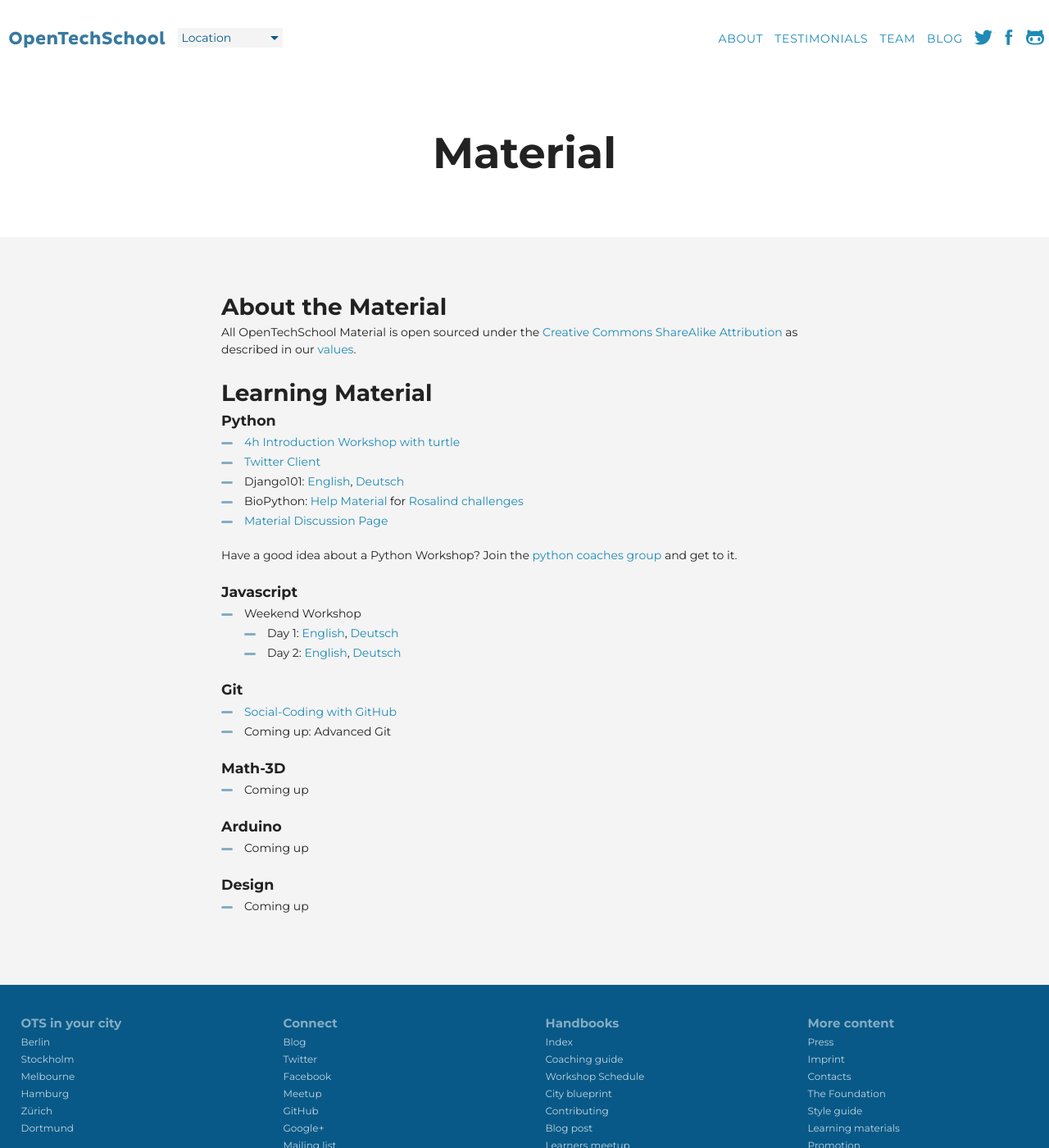
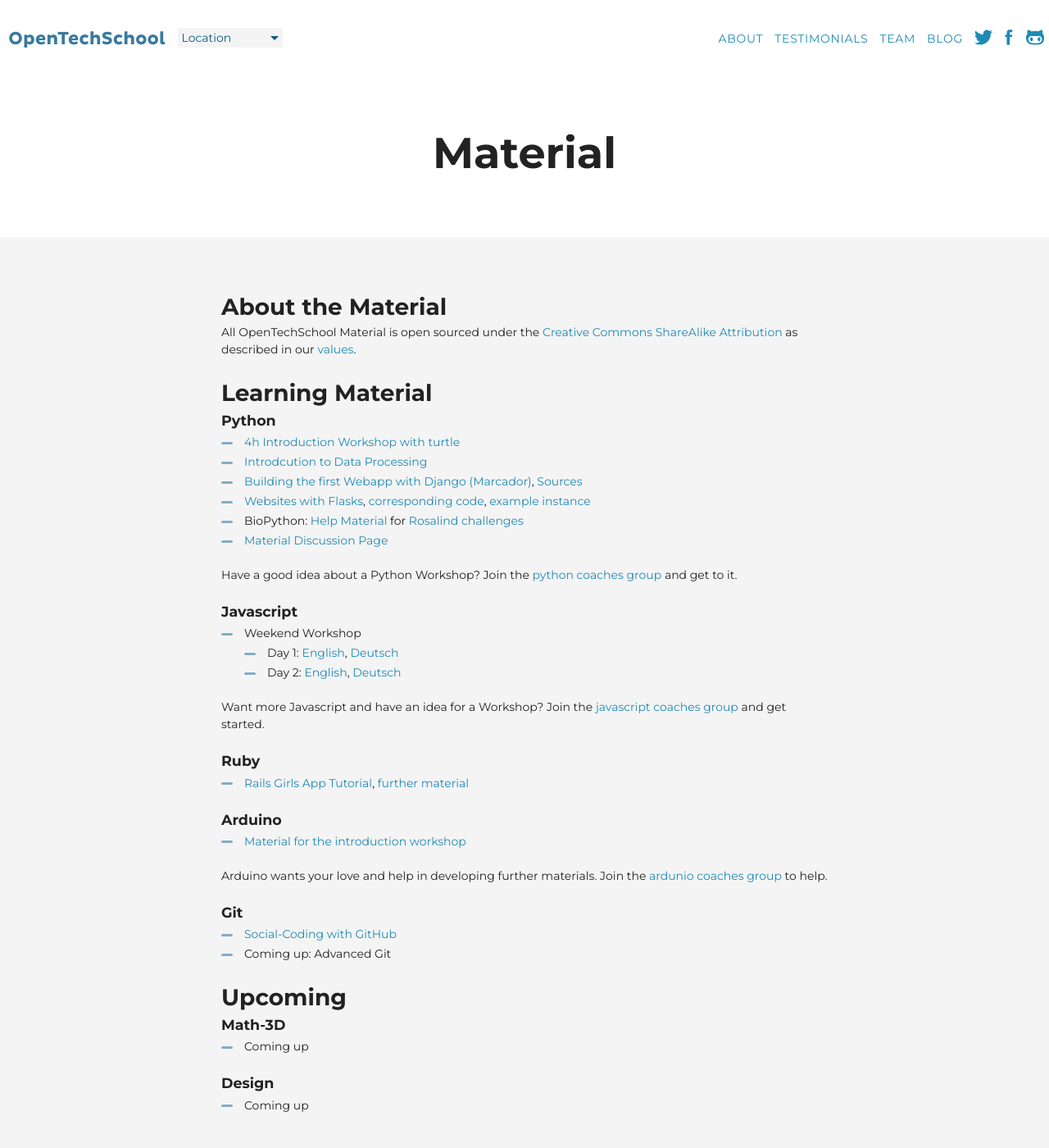
Before and after one commit to OpenTechSchool/www.opentechschool.org, a Jekyll site: the page built from material.md, in a window 1280 px wide and 1400 px high. Shown: the whole window at 82% size. Built offline with Jekyll 4.4.1, drawn with Linux system fonts in a browser that asks for light colours; nearby versions of some CDN libraries.

Commit message:
update material listing and add missing items

```diff
--- a/material.md
+++ b/material.md
@@ -15,8 +16,9 @@
 ### Python
 
  * [4h Introduction Workshop with turtle](http://opentechschool.github.com/python-beginners/en/index.html)
- * [Twitter Client]()
- * Django101: [English](http://opentechschool.github.com/django-101/en/index.html), [Deutsch](http://opentechschool.github.com/django-101/de/index.html)
+ * [Introdcution to Data Processing](http://opentechschool.github.io/python-data-intro/)
+ * [Building the first Webapp with Django (Marcador)](http://django-marcador.keimlink.de/), [Sources](https://bitbucket.org/keimlink/django-marcador)
+ * [Websites with Flasks](http://opentechschool.github.io/python-flask/), [corresponding code](https://github.com/OpenTechSchool/python-flask-code), [example instance](http://python-flask-code.herokuapp.com/)
  * BioPython: [Help Material](https://github.com/OpenTechSchool/biopython/tree/material) for [Rosalind challenges](http://rosalind.info)
  * [Material Discussion Page](https://github.com/OpenTechSchool/python/wiki)
 
@@ -27,17 +29,24 @@
    - Day 1: [English](http://opentechschool.github.com/js-beginners-4h-workshop-1/index.html), [Deutsch](http://opentechschool.github.com/js-beginners-4h-workshop-1/index_de.html)
    - Day 2: [English](http://opentechschool.github.com/js-beginners-day2/index.html), [Deutsch](http://opentechschool.github.com/js-beginners-day2/index_de.html)
 
+Want more Javascript and have an idea for a Workshop? Join the [javascript coaches group](https://groups.google.com/a/opentechschool.org/forum/?fromgroups#!forum/coaches.javascript) and get started.
+
+### Ruby
+ * [Rails Girls App Tutorial](http://guides.railsgirls.com/app/), [further material](http://railsgirls.com/materials)
+
+### Arduino
+  * [Material for the introduction workshop](https://github.com/OpenTechSchool/arduino-workshop-01)
+
+Arduino wants your love and help in developing further materials. Join the [ardunio coaches group](https://groups.google.com/a/opentechschool.org/forum/?fromgroups#!forum/coaches.ardunio) to help.
 
 ### Git
  * [Social-Coding with GitHub](http://opentechschool.github.com/social-coding/)
  * Coming up: Advanced Git
 
+## Upcoming
 
 ### Math-3D
   * Coming up
 
-### Arduino
-  * Coming up
-
 ### Design
   * Coming up
```
Also changed, not shown: other parts of material.md (+1 -0 lines).
